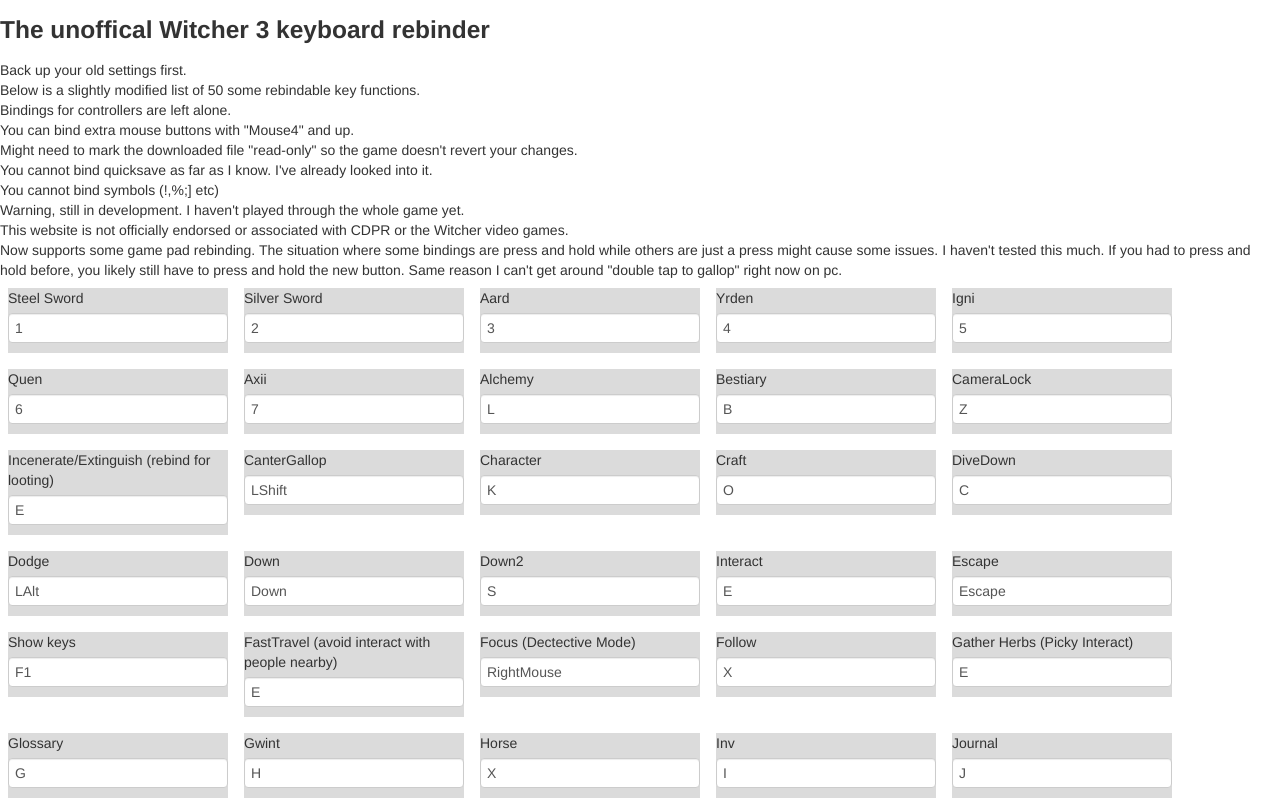
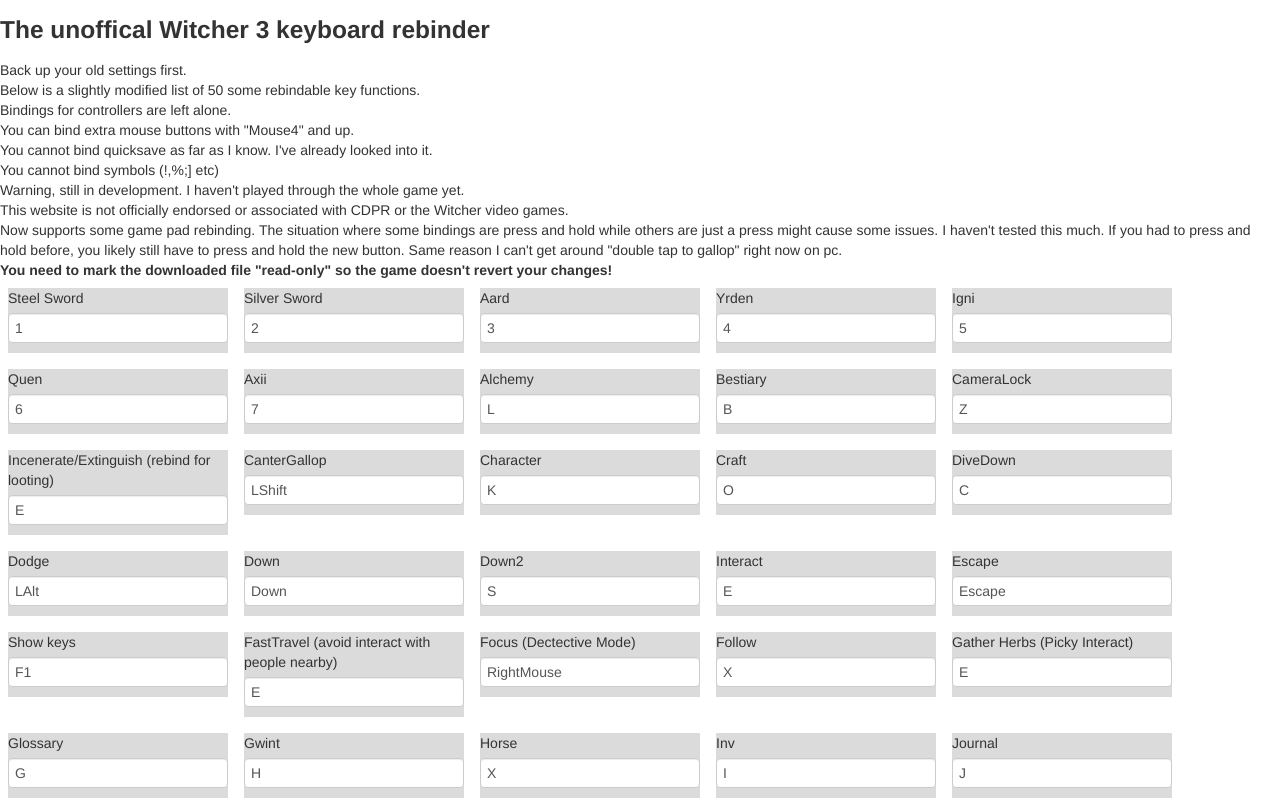
Before and after one commit to GrantRPickett/witcher3keyrebinder, a plain HTML site: page index.html in a window 1280 px wide. Shown: the top 801 px of the page. Drawn offline with Linux system fonts and the light colour scheme.

Commit message:
readonly grr

```diff
--- a/index.html
+++ b/index.html
@@ -14,11 +14,13 @@
 
 	<div>Back up your old settings first.
 		<br>Below is a slightly modified list of 50 some rebindable key functions.<br> Bindings for controllers are left alone.<br> You can bind extra mouse buttons with "Mouse4" and up.<br>
-		Might need to mark the downloaded file "read-only" so the game doesn't revert your changes.<br>
 		You cannot bind quicksave as far as I know. I've already looked into it.<br> You cannot bind symbols (!,%;] etc)<br> Warning, still in development. I haven't played through the whole game yet.<br>This website is not officially endorsed or associated with CDPR or the Witcher video games.
 
 		<br>
-		Now supports some game pad rebinding. The situation where some bindings are press and hold while others are just a press might cause some issues. I haven't tested this much. If you had to press and hold before, you likely still have to press and hold the new button. Same reason I can't get around "double tap to gallop" right now on pc.
+		Now supports some game pad rebinding. The situation where some bindings are press and hold while others are just a press might cause some issues. I haven't tested this much. If you had to press and hold before, you likely still have to press and hold the new button. Same reason I can't get around "double tap to gallop" right now on pc.<br>
+
+
+		<b>You need to mark the downloaded file "read-only" so the game doesn't revert your changes!</b><br>
 	</div>
  <form></form>
 	<div>
```
